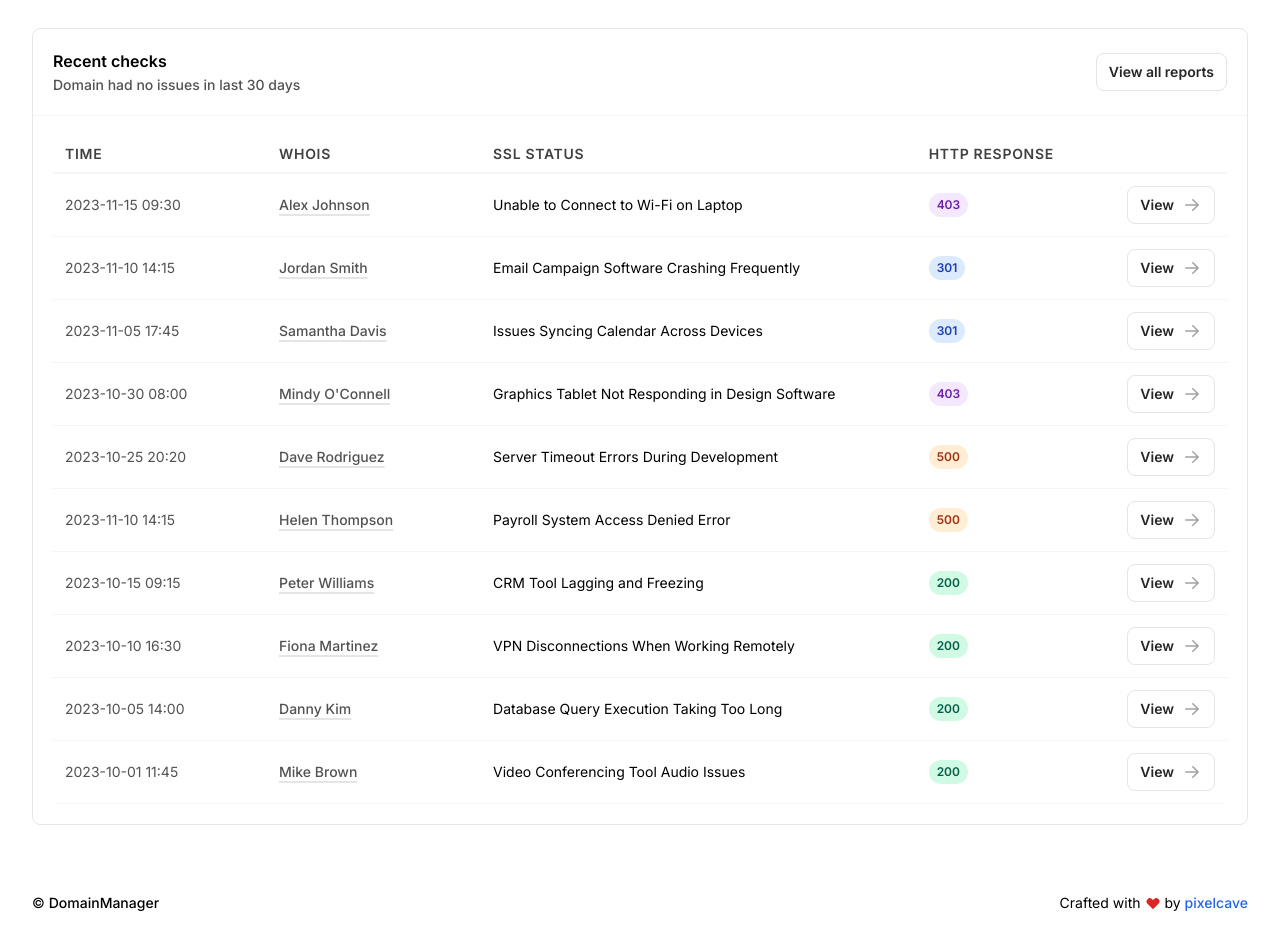
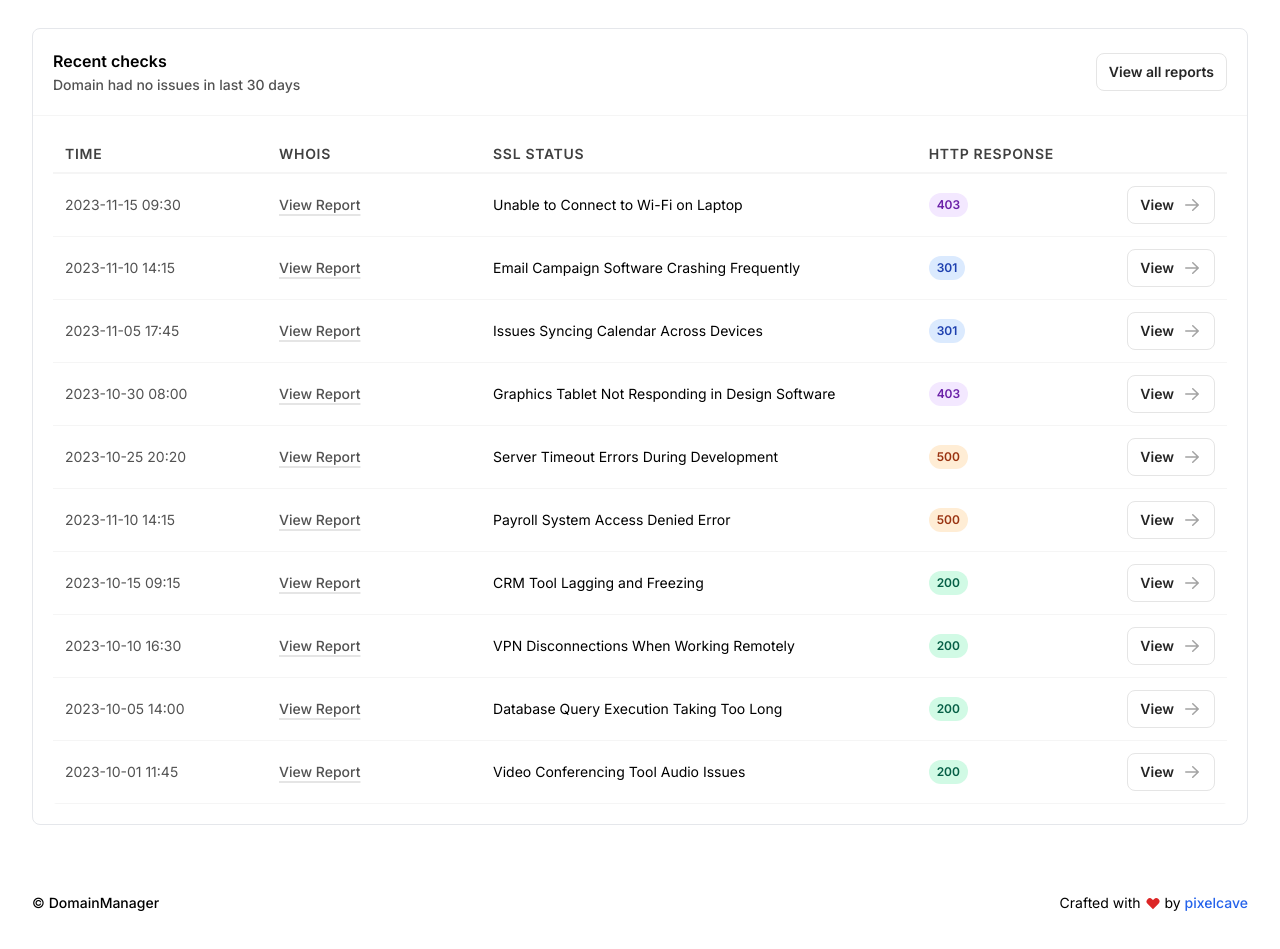
Before and after one commit to stefanpejcic/domain-manager, a Flask app: a page that uses templates/domains_single.html in a window 1280 px wide. Shown: the part 355-1304 px from the top of the page. Run offline with Flask 3, Linux system fonts and the light colour scheme; some libraries are stand-ins or nearby versions.

Commit message:
Update domains_single.html

```diff
--- a/templates/domains_single.html
+++ b/templates/domains_single.html
@@ -179,7 +179,7 @@ Expired
                         2023-11-15 09:30
                       </td>
                       <td class="p-3 font-medium text-neutral-600">
-                        <a href="javascript:void(0)" class="underline decoration-neutral-200 decoration-2 underline-offset-4 hover:text-neutral-950 hover:decoration-neutral-300">Alex Johnson</a>
+                        <a href="javascript:void(0)" class="underline decoration-neutral-200 decoration-2 underline-offset-4 hover:text-neutral-950 hover:decoration-neutral-300">View Report</a>
                       </td>
                       <td class="p-3 text-start">
                         Unable to Connect to Wi-Fi on Laptop
@@ -203,7 +203,7 @@ Expired
                         2023-11-10 14:15
                       </td>
                       <td class="p-3 font-medium text-neutral-600">
-                        <a href="javascript:void(0)" class="underline decoration-neutral-200 decoration-2 underline-offset-4 hover:text-neutral-950 hover:decoration-neutral-300">Jordan Smith</a>
+                        <a href="javascript:void(0)" class="underline decoration-neutral-200 decoration-2 underline-offset-4 hover:text-neutral-950 hover:decoration-neutral-300">View Report</a>
                       </td>
                       <td class="p-3 text-start">
                         Email Campaign Software Crashing Frequently
@@ -227,7 +227,7 @@ Expired
                         2023-11-05 17:45
                       </td>
                       <td class="p-3 font-medium text-neutral-600">
-                        <a href="javascript:void(0)" class="underline decoration-neutral-200 decoration-2 underline-offset-4 hover:text-neutral-950 hover:decoration-neutral-300">Samantha Davis</a>
+                        <a href="javascript:void(0)" class="underline decoration-neutral-200 decoration-2 underline-offset-4 hover:text-neutral-950 hover:decoration-neutral-300">View Report</a>
                       </td>
                       <td class="p-3 text-start">
                         Issues Syncing Calendar Across Devices
@@ -251,7 +251,7 @@ Expired
                         2023-10-30 08:00
                       </td>
                       <td class="p-3 font-medium text-neutral-600">
-                        <a href="javascript:void(0)" class="underline decoration-neutral-200 decoration-2 underline-offset-4 hover:text-neutral-950 hover:decoration-neutral-300">Mindy O'Connell</a>
+                        <a href="javascript:void(0)" class="underline decoration-neutral-200 decoration-2 underline-offset-4 hover:text-neutral-950 hover:decoration-neutral-300">View Report</a>
                       </td>
                       <td class="p-3 text-start">
                         Graphics Tablet Not Responding in Design Software
@@ -275,7 +275,7 @@ Expired
                         2023-10-25 20:20
                       </td>
                       <td class="p-3 font-medium text-neutral-600">
-                        <a href="javascript:void(0)" class="underline decoration-neutral-200 decoration-2 underline-offset-4 hover:text-neutral-950 hover:decoration-neutral-300">Dave Rodriguez</a>
+                        <a href="javascript:void(0)" class="underline decoration-neutral-200 decoration-2 underline-offset-4 hover:text-neutral-950 hover:decoration-neutral-300">View Report</a>
                       </td>
                       <td class="p-3 text-start">
                         Server Timeout Errors During Development
@@ -299,7 +299,7 @@ Expired
                         2023-11-10 14:15
                       </td>
                       <td class="p-3 font-medium text-neutral-600">
-                        <a href="javascript:void(0)" class="underline decoration-neutral-200 decoration-2 underline-offset-4 hover:text-neutral-950 hover:decoration-neutral-300">Helen Thompson</a>
+                        <a href="javascript:void(0)" class="underline decoration-neutral-200 decoration-2 underline-offset-4 hover:text-neutral-950 hover:decoration-neutral-300">View Report</a>
                       </td>
                       <td class="p-3 text-start">
                         Payroll System Access Denied Error
@@ -323,7 +323,7 @@ Expired
                         2023-10-15 09:15
                       </td>
                       <td class="p-3 font-medium text-neutral-600">
-                        <a href="javascript:void(0)" class="underline decoration-neutral-200 decoration-2 underline-offset-4 hover:text-neutral-950 hover:decoration-neutral-300">Peter Williams</a>
+                        <a href="javascript:void(0)" class="underline decoration-neutral-200 decoration-2 underline-offset-4 hover:text-neutral-950 hover:decoration-neutral-300">View Report</a>
                       </td>
                       <td class="p-3 text-start">
                         CRM Tool Lagging and Freezing
@@ -347,7 +347,7 @@ Expired
                         2023-10-10 16:30
                       </td>
                       <td class="p-3 font-medium text-neutral-600">
-                        <a href="javascript:void(0)" class="underline decoration-neutral-200 decoration-2 underline-offset-4 hover:text-neutral-950 hover:decoration-neutral-300">Fiona Martinez</a>
+                        <a href="javascript:void(0)" class="underline decoration-neutral-200 decoration-2 underline-offset-4 hover:text-neutral-950 hover:decoration-neutral-300">View Report</a>
                       </td>
                       <td class="p-3 text-start">
                         VPN Disconnections When Working Remotely
@@ -371,7 +371,7 @@ Expired
                         2023-10-05 14:00
                       </td>
                       <td class="p-3 font-medium text-neutral-600">
-                        <a href="javascript:void(0)" class="underline decoration-neutral-200 decoration-2 underline-offset-4 hover:text-neutral-950 hover:decoration-neutral-300">Danny Kim</a>
+                        <a href="javascript:void(0)" class="underline decoration-neutral-200 decoration-2 underline-offset-4 hover:text-neutral-950 hover:decoration-neutral-300">View Report</a>
                       </td>
                       <td class="p-3 text-start">
                         Database Query Execution Taking Too Long
@@ -395,7 +395,7 @@ Expired
                         2023-10-01 11:45
                       </td>
                       <td class="p-3 font-medium text-neutral-600">
-                        <a href="javascript:void(0)" class="underline decoration-neutral-200 decoration-2 underline-offset-4 hover:text-neutral-950 hover:decoration-neutral-300">Mike Brown</a>
+                        <a href="javascript:void(0)" class="underline decoration-neutral-200 decoration-2 underline-offset-4 hover:text-neutral-950 hover:decoration-neutral-300">View Report</a>
                       </td>
                       <td class="p-3 text-start">
                         Video Conferencing Tool Audio Issues
```
